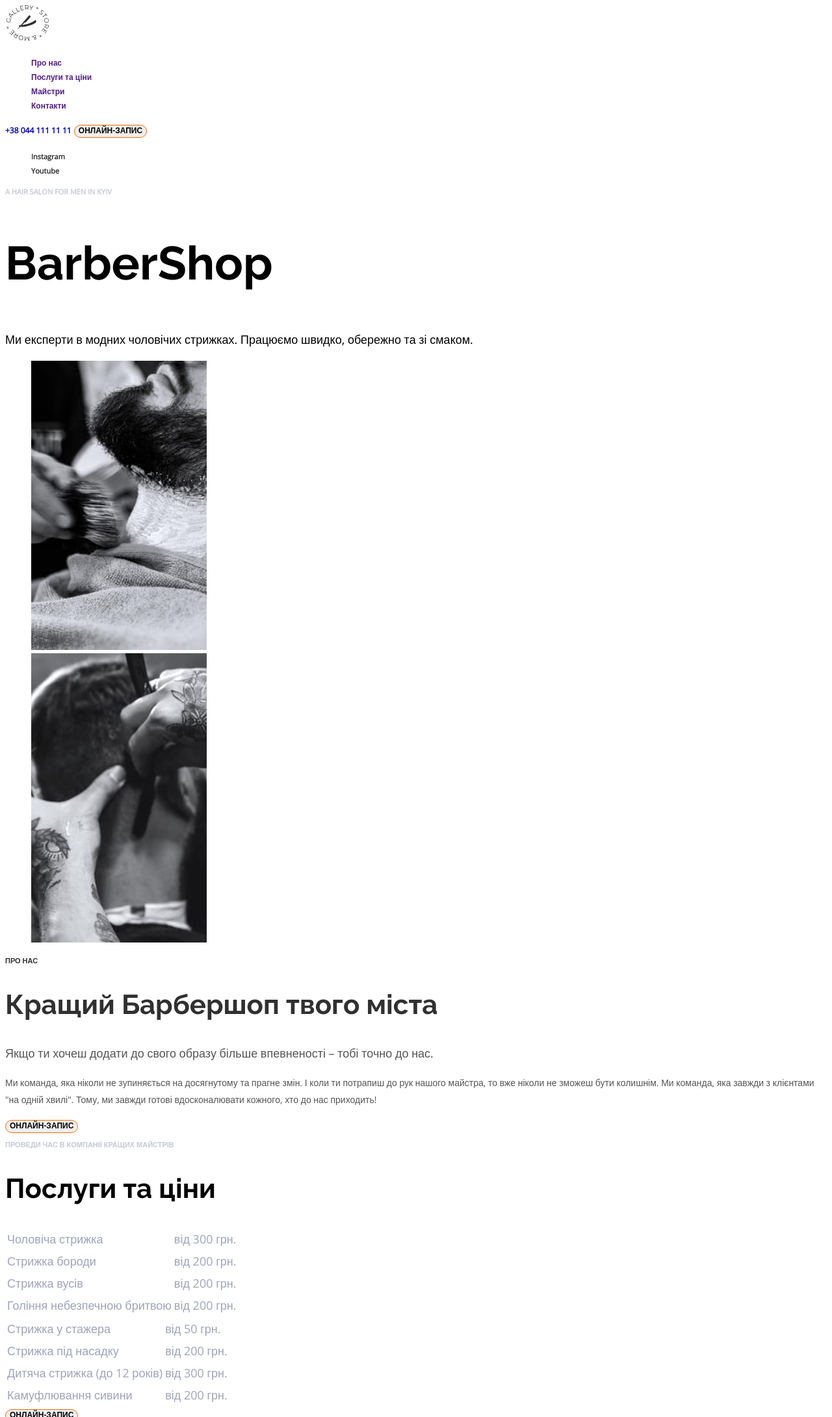
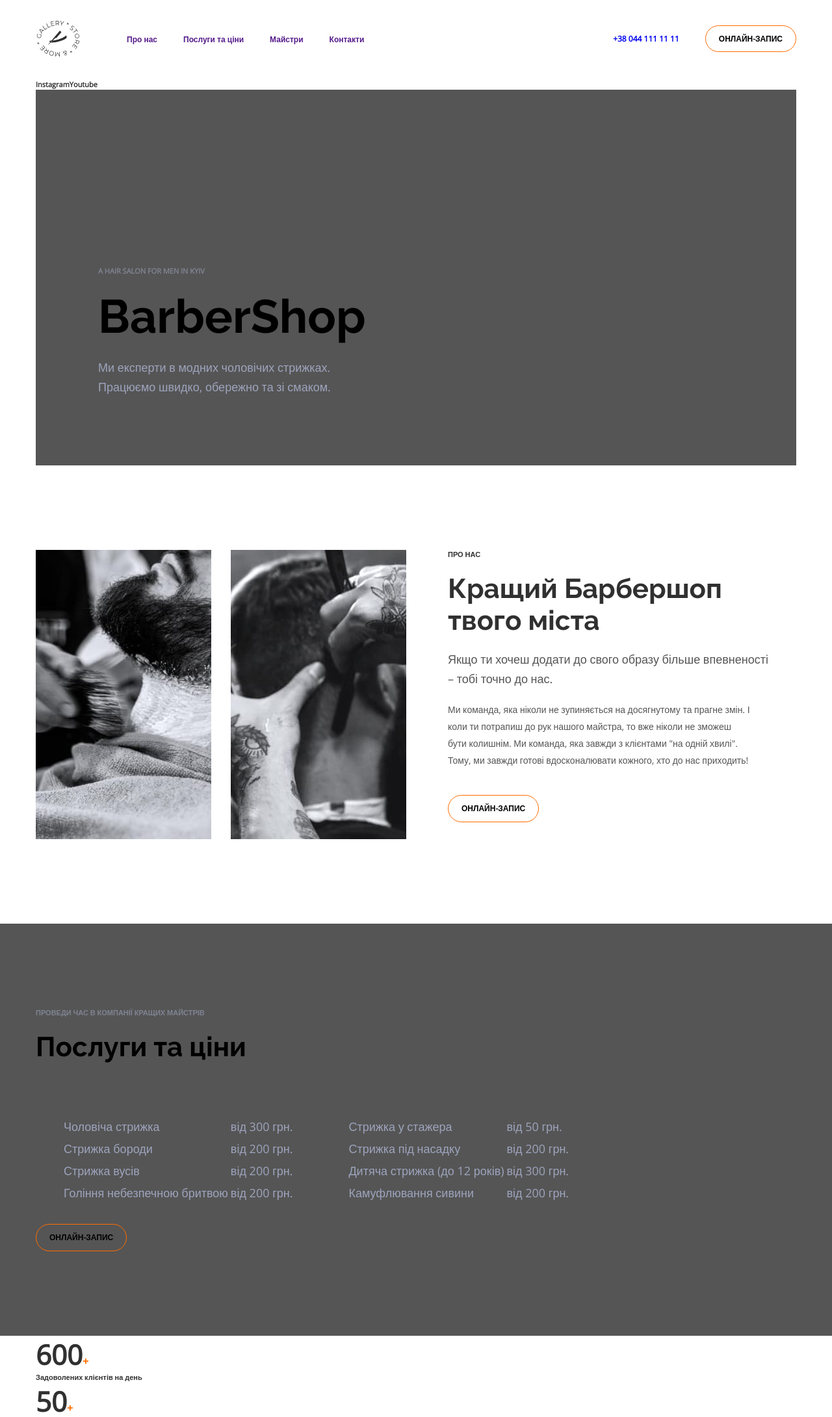
Before and after one commit to Vlad-Danilchenko/BarberShop_CW, a plain HTML site: page index.html in a window 1280 px wide. Shown: the top 2180 px of the page at 65% size. Drawn offline with nearby package versions, Linux system fonts and the light colour scheme.

Commit message:
add some styles

```diff
--- a/css/styles.css
+++ b/css/styles.css
@@ -9,9 +9,27 @@
   --suptitle-text-color-theme-dark: rgba(157, 164, 189, 0.6);
 }
 
+h1,
+h2,
+h3,
+h4,
+h5,
+h6,
+p {
+  margin-top: 0;
+  margin-bottom: 0;
+}
+
 ul,
 ol {
+  margin-top: 0;
+  margin-bottom: 0;
+  padding-left: 0;
   list-style: none;
+}
+
+img {
+  display: block;
 }
 
 .link {
@@ -23,6 +41,13 @@ body {
 }
 
 /* -------------------------COMPONENTS------------------------- */
+.container {
+  width: 1200px;
+  margin-left: auto;
+  margin-right: auto;
+  padding-left: 15px;
+  padding-right: 15px;
+}
 
 .modal-btn {
   /* color: rgba(255, 255, 255, 1); */
@@ -34,10 +59,11 @@ body {
   text-transform: uppercase;
 
   cursor: pointer;
+  padding: 12px 20px;
 
-  box-sizing: border-box;
   border: 1px solid var(--accent-color);
   border-radius: 25px;
+  background-color: transparent;
 }
 .modal-btn:hover,
 .modal-btn:focus {
@@ -64,6 +90,8 @@ body {
   line-height: 1.36;
   letter-spacing: 10%;
   text-transform: uppercase;
+
+  margin-bottom: 20px;
 }
 
 .suptitle-theme-dark {
@@ -72,6 +100,11 @@ body {
 
 .suptitle-theme-light {
   color: var(--primary-text-color-theme-light);
+}
+
+.section {
+  padding-top: 130px;
+  padding-bottom: 130px;
 }
 
 .section-description {
@@ -98,15 +131,45 @@ body {
 
 .section-title-theme-dark {
   /* color: var(--secondary-text-color-theme-dark); */
+  margin-bottom: 44px;
 }
 
 .section-title-theme-light {
   color: var(--primary-text-color-theme-light);
+  margin-bottom: 20px;
 }
 
 /* -------------------------/COMPONENTS------------------------- */
 
 /* -------------------------HEADER------------------------- */
+
+.page-header {
+  padding-bottom: 32px;
+  padding-top: 32px;
+}
+
+.page-header-container {
+  display: flex;
+  align-items: center;
+}
+
+.page-nav {
+  display: flex;
+  align-items: center;
+}
+
+.logo-link {
+  margin-right: 71px;
+}
+
+.menu {
+  display: flex;
+  align-items: center;
+}
+
+.menu-item:not(:last-child) {
+  margin-right: 40px;
+}
 
 .menu-link {
   /* color: rgba(255, 255, 255, 1); */
@@ -127,6 +190,9 @@ body {
   font-weight: 600;
   line-height: 1.33;
   letter-spacing: 10%;
+
+  margin-left: auto;
+  margin-right: 40px;
 }
 .phone-number:hover,
 .phone-number:focus {
@@ -137,6 +203,18 @@ body {
 
 /* -------------------------HERO------------------------- */
 
+.media-list {
+  display: flex;
+}
+
+.hero-right-side {
+  padding-top: 272px;
+  padding-left: 96px;
+  padding-bottom: 106px;
+
+  background-color: var(--secondary-text-color-theme-light);
+}
+
 .main-title {
   /* color: rgba(255, 255, 255, 1); */
 
@@ -145,18 +223,61 @@ body {
   font-weight: 700;
   line-height: 1.18;
   letter-spacing: 5%;
+
+  margin-bottom: 20px;
+}
+
+.hero-description {
+  width: 400px;
 }
 
 /* -------------------------/HERO------------------------- */
 
 /* -------------------------ABOUT------------------------- */
+.about-container {
+  display: flex;
+}
+
+.about-list-img {
+  display: flex;
+  gap: 30px;
+}
+
+.about-item {
+}
+
+.about-content-wrapper {
+  padding-left: 64px;
+}
+
+.section-description-about {
+  width: 500px;
+  margin-bottom: 20px;
+}
 
 .description-about {
   font-size: 14px;
   line-height: 1.86;
+
+  width: 466px;
+  margin-bottom: 40px;
 }
 
 /* -------------------------/ABOUT------------------------- */
+
+/* -------------------------PRICES------------------------- */
+
+.prices-section {
+  background-color: var(--secondary-text-color-theme-light);
+}
+.prices-wrapper {
+  display: flex;
+  margin-top: 50px;
+}
+.table-prices {
+  padding: 30px 40px;
+}
+/* -------------------------/PRICES------------------------- */
 
 /* -------------------------ADVANTAGES------------------------- */
 .advantages-item {
@@ -164,7 +285,7 @@ body {
 
   font-size: 42px;
   font-weight: 700;
-  line-height: 1.36px;
+  line-height: 1.36;
   letter-spacing: 5%;
 }
 .advantages-description {
@@ -184,6 +305,28 @@ body {
 /* -------------------------/ADVANTAGES------------------------- */
 
 /* -------------------------MASTERS------------------------- */
+.masters-section {
+  background-color: #f7f7f7;
+}
+.masters-title {
+  margin-bottom: 44px;
+}
+
+.masters-list {
+  display: flex;
+  flex-wrap: wrap;
+  gap: 30px;
+  /* flex-basis: calc((100% * 60px) / 3); */
+}
+.masters-item {
+  width: 370px;
+  /* flex-basis: calc((100% * 60px) / 3); */
+}
+
+.master-card-content-wrapper {
+  padding-top: 30px;
+}
+
 .master-name {
   color: var(--primary-text-color-theme-light);
 
@@ -191,6 +334,8 @@ body {
   font-weight: 400;
   line-height: 1.39;
   letter-spacing: 2%;
+
+  margin-bottom: 8px;
 }
 .master-rank {
   color: var(--accent-color);
@@ -199,5 +344,22 @@ body {
   font-weight: 400;
   line-height: 1.36;
   letter-spacing: 2%;
+
+  margin-bottom: 30px;
 }
 /* -------------------------/MASTERS------------------------- */
+
+/* -------------------------GALERY------------------------- */
+.galery-suptitle {
+  margin-bottom: 44px;
+}
+
+.galery-list {
+  display: flex;
+  flex-wrap: wrap;
+  gap: 30px;
+}
+.galery-item {
+  width: 270px;
+}
+/* -------------------------/GALERY------------------------- */
--- a/index.html
+++ b/index.html
@@ -10,10 +10,15 @@
       href="https://fonts.googleapis.com/css2?family=Open+Sans:ital,wght@400;600;700&family=Raleway:ital,wght@0,700;1,700&display=swap"
       rel="stylesheet"
     />
+    <link
+      rel="stylesheet"
+      href="https://cdn.jsdelivr.net/npm/modern-normalize@3.0.1/modern-normalize.min.css"
+    />
     <link rel="stylesheet" href="./css/styles.css" />
   </head>
   <body>
     <header class="page-header">
+      <div class="container page-header-container">
         <nav class="page-nav">
           <a href="" class="link logo-link">
             <img
@@ -39,11 +44,15 @@
             </li>
           </ul>
         </nav>
-      <a href="tel:+30441111111" class="phone-number link">+38 044 111 11 11</a>
+        <a href="tel:+30441111111" class="phone-number link"
+          >+38 044 111 11 11</a
+        >
         <button type="button" class="modal-btn">онлайн-запис</button>
+      </div>
     </header>
     <main>
       <section>
+        <div class="container">
           <div class="hero-left-side">
             <ul class="media-list">
               <li class="media-list-item">
@@ -59,15 +68,21 @@
               A hair salon for men in Kyiv
             </p>
             <h1 lang="en" class="main-title">BarberShop</h1>
-          <p class="section-description">
+            <p
+              class="section-description section-description-theme-dark hero-description"
+            >
               Ми експерти в модних чоловічих стрижках. Працюємо швидко, обережно
               та зі смаком.
             </p>
           </div>
+        </div>
       </section>
-      <section>
-        <ul>
-          <li class="">
+
+      <!-- /* -------------------------ABOUT------------------------- */ -->
+      <section class="section">
+        <div class="container about-container">
+          <ul class="about-list-img">
+            <li class="about-item">
               <img
                 src="./Images/about/about1.jpg"
                 alt="барбер бриє клієнта"
@@ -84,30 +99,44 @@
               />
             </li>
           </ul>
+          <div class="about-content-wrapper">
             <p class="suptitle suptitle-theme-light">Про нас</p>
             <h2 class="section-title section-title-theme-light">
               Кращий Барбершоп твого міста
             </h2>
-        <p class="section-description section-description-theme-light">
-          Якщо ти хочеш додати до свого образу більше впевненості – тобі точно
-          до нас.
+            <p
+              class="section-description section-description-theme-light section-description-about"
+            >
+              Якщо ти хочеш додати до свого образу більше впевненості – тобі
+              точно до нас.
             </p>
             <p
               class="section-description section-description-theme-light description-about"
             >
-          Ми команда, яка ніколи не зупиняється на досягнутому та прагне змін. І
-          коли ти потрапиш до рук нашого майстра, то вже ніколи не зможеш бути
-          колишнім. Ми команда, яка завжди з клієнтами "на одній хвилі". Тому,
-          ми завжди готові вдосконалювати кожного, хто до нас приходить!
+              Ми команда, яка ніколи не зупиняється на досягнутому та прагне
+              змін. І коли ти потрапиш до рук нашого майстра, то вже ніколи не
+              зможеш бути колишнім. Ми команда, яка завжди з клієнтами "на одній
+              хвилі". Тому, ми завжди готові вдосконалювати кожного, хто до нас
+              приходить!
             </p>
             <button type="button" class="modal-btn">онлайн-запис</button>
+          </div>
+        </div>
       </section>
-      <section>
+
+      <!-- /* -------------------------PRICES------------------------- */ -->
+      <section class="section prices-section">
+        <div class="container">
           <p class="suptitle suptitle-theme-dark">
             Проведи час в компанії кращих майстрів
           </p>
-        <h2 class="section-title section-title-theme-dark">Послуги та ціни</h2>
-        <table class="section-description section-description-theme-dark">
+          <h2 class="section-title section-title-theme-dark">
+            Послуги та ціни
+          </h2>
+          <div class="prices-wrapper">
+            <table
+              class="section-description section-description-theme-dark table-prices"
+            >
               <tr>
                 <td>Чоловіча стрижка</td>
                 <td>від 300 грн.</td>
@@ -125,7 +154,9 @@
                 <td>від 200 грн.</td>
               </tr>
             </table>
-        <table class="section-description section-description-theme-dark">
+            <table
+              class="section-description section-description-theme-dark table-prices"
+            >
               <tr>
                 <td>Стрижка у стажера</td>
                 <td>від 50 грн.</td>
@@ -143,9 +174,12 @@
                 <td>від 200 грн.</td>
               </tr>
             </table>
+          </div>
           <button type="button" class="modal-btn">онлайн-запис</button>
+        </div>
       </section>
       <section>
+        <div class="container">
           <ul class="advantages-list">
             <li class="advantages-item">
               <p class="advantages-number">
@@ -169,7 +203,9 @@
               <p class="advantages-number">
                 100<span class="advantages-symbol">+</span>
               </p>
-            <p class="advantages-description">Подарунків постійним клієнтам</p>
+              <p class="advantages-description">
+                Подарунків постійним клієнтам
+              </p>
             </li>
           </ul>
           <div>
@@ -182,52 +218,70 @@
               ніж 10 разів прочитати.
             </p>
           </div>
+        </div>
       </section>
-      <section>
+
+      <!-- /* -------------------------MASTERS------------------------- */
+ -->
+      <section class="masters-section section">
+        <div class="container">
           <p class="suptitle suptitle-theme-light">
             для справжніх поціновувачів атмосфери
           </p>
-        <h2 class="section-title section-title-theme-light">Наші майстри</h2>
-        <ul>
-          <li>
+          <h2 class="section-title section-title-theme-light masters-title">
+            Наші майстри
+          </h2>
+          <ul class="masters-list">
+            <li class="masters-item">
               <img
                 src="./Images/employees/john-smith.jpg"
                 alt="майстер стреже клієнта"
                 width="370"
                 height="346"
               />
+              <div class="master-card-content-wrapper">
                 <h3 lang="en" class="master-name">John Smith</h3>
                 <p lang="en" class="master-rank">Extreme Barber</p>
+              </div>
             </li>
-          <li>
+            <li class="masters-item">
               <img
                 src="./Images/employees/michele-doe.jpg"
                 alt="майстер стреже клієнта"
                 width="370"
                 height="346"
               />
+              <div class="master-card-content-wrapper">
                 <h3 lang="en" class="master-name">Michele Doe</h3>
                 <p lang="en" class="master-rank">Extreme Barber</p>
+              </div>
             </li>
-          <li>
+            <li class="masters-item">
               <img
                 src="./Images/employees/alan-black.jpg"
                 alt="майстер стреже клієнта"
                 width="370"
                 height="346"
               />
+              <div class="master-card-content-wrapper">
                 <h3 lang="en" class="master-name">Alan Black</h3>
                 <p lang="en" class="master-rank">Extreme Barber</p>
+              </div>
             </li>
           </ul>
+        </div>
       </section>
-      <section>
+
+      <!-- /* -------------------------GALERY------------------------- */
+ -->
+      <section class="section">
+        <div class="container">
           <h2>Галерея</h2>
-        <p class="suptitle suptitle-theme-light">
+          <p class="suptitle suptitle-theme-light galery-suptitle">
             Латинською мовою "барба" означає "борода"
           </p>
-        <ul>
-          <li>
+          <ul class="galery-list">
+            <li class="galery-item">
               <img
                 src="./Images/galery/Rectangle_25.jpg"
                 alt="майстер стреже"
@@ -235,7 +289,7 @@
                 height="360"
               />
             </li>
-          <li>
+            <li class="galery-item">
               <img
                 src="./Images/galery/Rectangle_26.jpg"
                 alt="майстер бриє бороду"
@@ -243,7 +297,7 @@
                 height="360"
               />
             </li>
-          <li>
+            <li class="galery-item">
               <img
                 src="./Images/galery/Rectangle_27.jpg"
                 alt="майстер накрив рушником лице клієнта"
@@ -251,7 +305,7 @@
                 height="360"
               />
             </li>
-          <li>
+            <li class="galery-item">
               <img
                 src="./Images/galery/Rectangle_28.jpg"
                 alt="майстер бриє затилок клієнту"
@@ -260,8 +314,10 @@
               />
             </li>
           </ul>
+        </div>
       </section>
       <section>
+        <div class="container">
           <h2 class="section-title section-title-theme-dark">Контакти</h2>
           <address>
             <ul class="section-description">
@@ -294,9 +350,11 @@
           <p class="section-description section-description-theme-dark">
             Щоденно з 9:00 до 22:00
           </p>
+        </div>
       </section>
     </main>
     <footer>
+      <div class="container">
         <p>&copy; Copyright 2020</p>
         <div>
           <ul class="media-list">
@@ -308,6 +366,7 @@
             </li>
           </ul>
         </div>
+      </div>
     </footer>
   </body>
 </html>
```
Also changed, not shown: 1 other file. Lines whose indentation alone changed are shown as unchanged.
